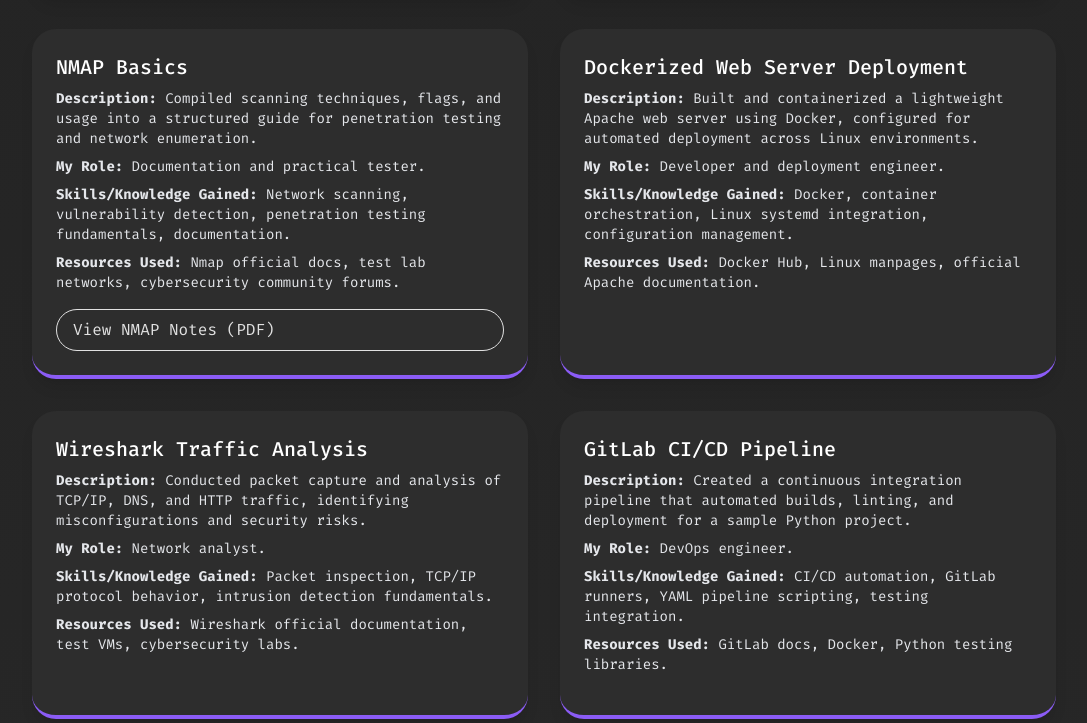
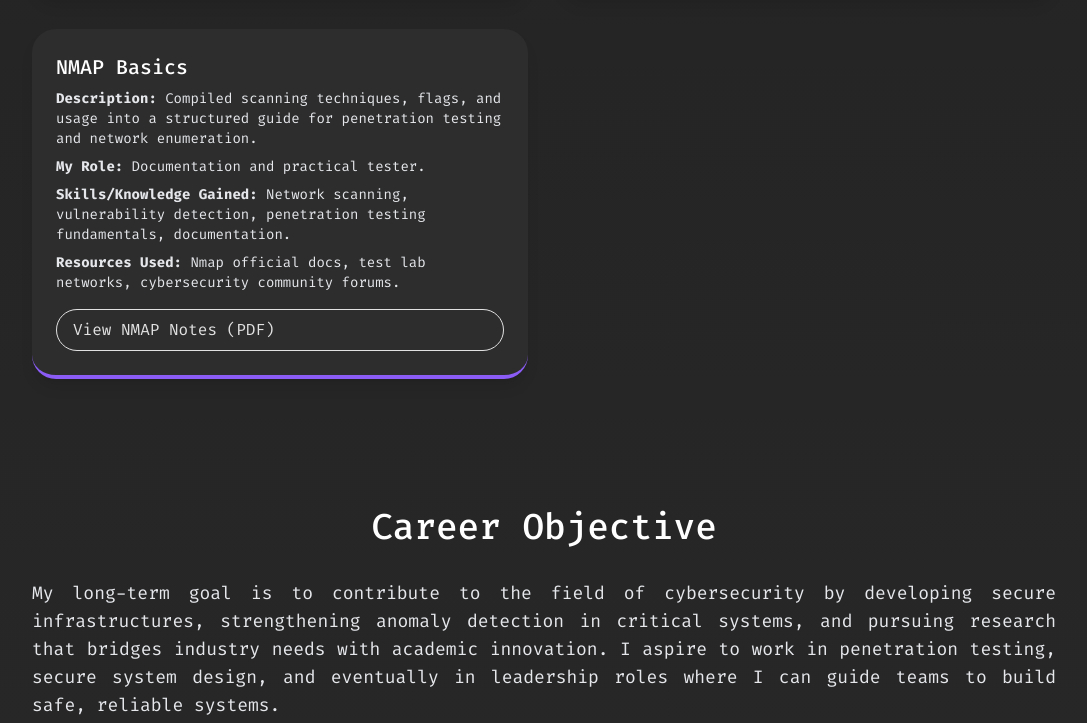
Before and after one commit to gurumanie-singh/CPRE494, a plain HTML site: page index.html in a window 1280 px wide. Shown: the part 3439-4162 px from the top of the page, without its empty margins (96-1183 px from the left). Drawn offline with nearby package versions, Linux system fonts and the light colour scheme.

```diff
--- a/index.html
+++ b/index.html
@@ -481,45 +481,6 @@
         </a>
       </div>
 
-      <!-- NEW Project: Dockerized Web Server -->
-      <div
-        class="bg-gray-800 rounded-3xl shadow-lg p-6 hover:shadow-xl transform hover:scale-105 transition duration-200 flex flex-col h-full border-b-4 border-violet-500">
-        <h4 class="text-xl font-medium mb-2 text-white">Dockerized Web Server Deployment</h4>
-        <p class="text-sm mb-2 text-gray-200"><strong>Description:</strong> Built and containerized a lightweight Apache
-          web server using Docker, configured for automated deployment across Linux environments.</p>
-        <p class="text-sm mb-2 text-gray-200"><strong>My Role:</strong> Developer and deployment engineer.</p>
-        <p class="text-sm mb-2 text-gray-200"><strong>Skills/Knowledge Gained:</strong> Docker, container orchestration,
-          Linux systemd integration, configuration management.</p>
-        <p class="text-sm mb-4 text-gray-200"><strong>Resources Used:</strong> Docker Hub, Linux manpages, official
-          Apache documentation.</p>
-      </div>
-
-      <!-- NEW Project: Wireshark Traffic Analysis -->
-      <div
-        class="bg-gray-800 rounded-3xl shadow-lg p-6 hover:shadow-xl transform hover:scale-105 transition duration-200 flex flex-col h-full border-b-4 border-violet-500">
-        <h4 class="text-xl font-medium mb-2 text-white">Wireshark Traffic Analysis</h4>
-        <p class="text-sm mb-2 text-gray-200"><strong>Description:</strong> Conducted packet capture and analysis of
-          TCP/IP, DNS, and HTTP traffic, identifying misconfigurations and security risks.</p>
-        <p class="text-sm mb-2 text-gray-200"><strong>My Role:</strong> Network analyst.</p>
-        <p class="text-sm mb-2 text-gray-200"><strong>Skills/Knowledge Gained:</strong> Packet inspection, TCP/IP
-          protocol behavior, intrusion detection fundamentals.</p>
-        <p class="text-sm mb-4 text-gray-200"><strong>Resources Used:</strong> Wireshark official documentation, test
-          VMs, cybersecurity labs.</p>
-      </div>
-
-      <!-- NEW Project: GitLab CI/CD Pipeline -->
-      <div
-        class="bg-gray-800 rounded-3xl shadow-lg p-6 hover:shadow-xl transform hover:scale-105 transition duration-200 flex flex-col h-full border-b-4 border-violet-500">
-        <h4 class="text-xl font-medium mb-2 text-white">GitLab CI/CD Pipeline</h4>
-        <p class="text-sm mb-2 text-gray-200"><strong>Description:</strong> Created a continuous integration pipeline
-          that automated builds, linting, and deployment for a sample Python project.</p>
-        <p class="text-sm mb-2 text-gray-200"><strong>My Role:</strong> DevOps engineer.</p>
-        <p class="text-sm mb-2 text-gray-200"><strong>Skills/Knowledge Gained:</strong> CI/CD automation, GitLab
-          runners, YAML pipeline scripting, testing integration.</p>
-        <p class="text-sm mb-4 text-gray-200"><strong>Resources Used:</strong> GitLab docs, Docker, Python testing
-          libraries.</p>
-      </div>
-
     </div>
   </section>
 
@@ -578,7 +539,7 @@
   <section id="gen-ed-reflection" class="py-16 px-4 bg-gray-800" data-aos="fade-up">
     <h3 class="text-4xl font-medium text-center mb-8 text-white">General Education Reflection</h3>
     <p class="text-center text-gray-200">View my reflection here:</p>
-    <a href="docs/gen-ed-reflection.pdf" target="_blank" class="block text-center text-violet-400 underline">View Resume
+    <a href="docs/gen-ed-reflection.pdf" target="_blank" class="block text-center text-violet-400 underline">View Reflection
       (PDF)</a>
   </section>
 
@@ -587,14 +548,14 @@
     <h3 class="text-4xl font-medium text-center mb-8 text-white">Cumulative Reflection</h3>
     <p class="text-center text-gray-200">View my reflection here:</p>
     <a href="docs/cumulative_reflection.pdf" target="_blank" class="block text-center text-violet-400 underline">View
-      Resume (PDF)</a>
+      Reflection (PDF)</a>
   </section>
 
   <!-- Ethics Paper -->
   <section id="ethics" class="py-16 px-4 bg-gray-800" data-aos="fade-up">
     <h3 class="text-4xl font-medium text-center mb-8 text-white">Ethics Paper</h3>
     <p class="text-center text-gray-200">View my reflection here:</p>
-    <a href="docs/ethics-paper.pdf" target="_blank" class="block text-center text-violet-400 underline">View Resume
+    <a href="docs/ethics-paper.pdf" target="_blank" class="block text-center text-violet-400 underline">View Reflection
       (PDF)</a>
   </section>
 
```
Also changed, not shown: 2 other files.
